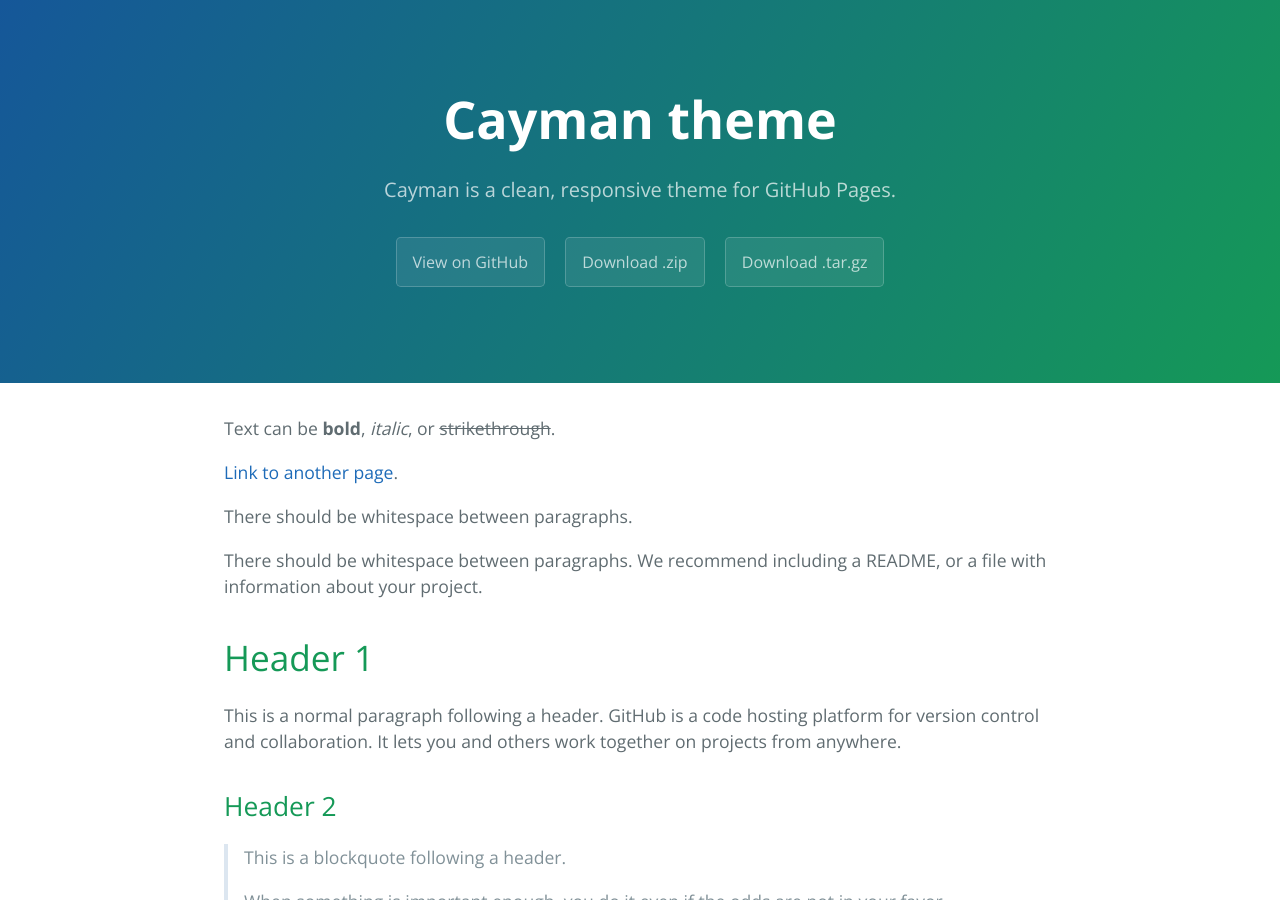
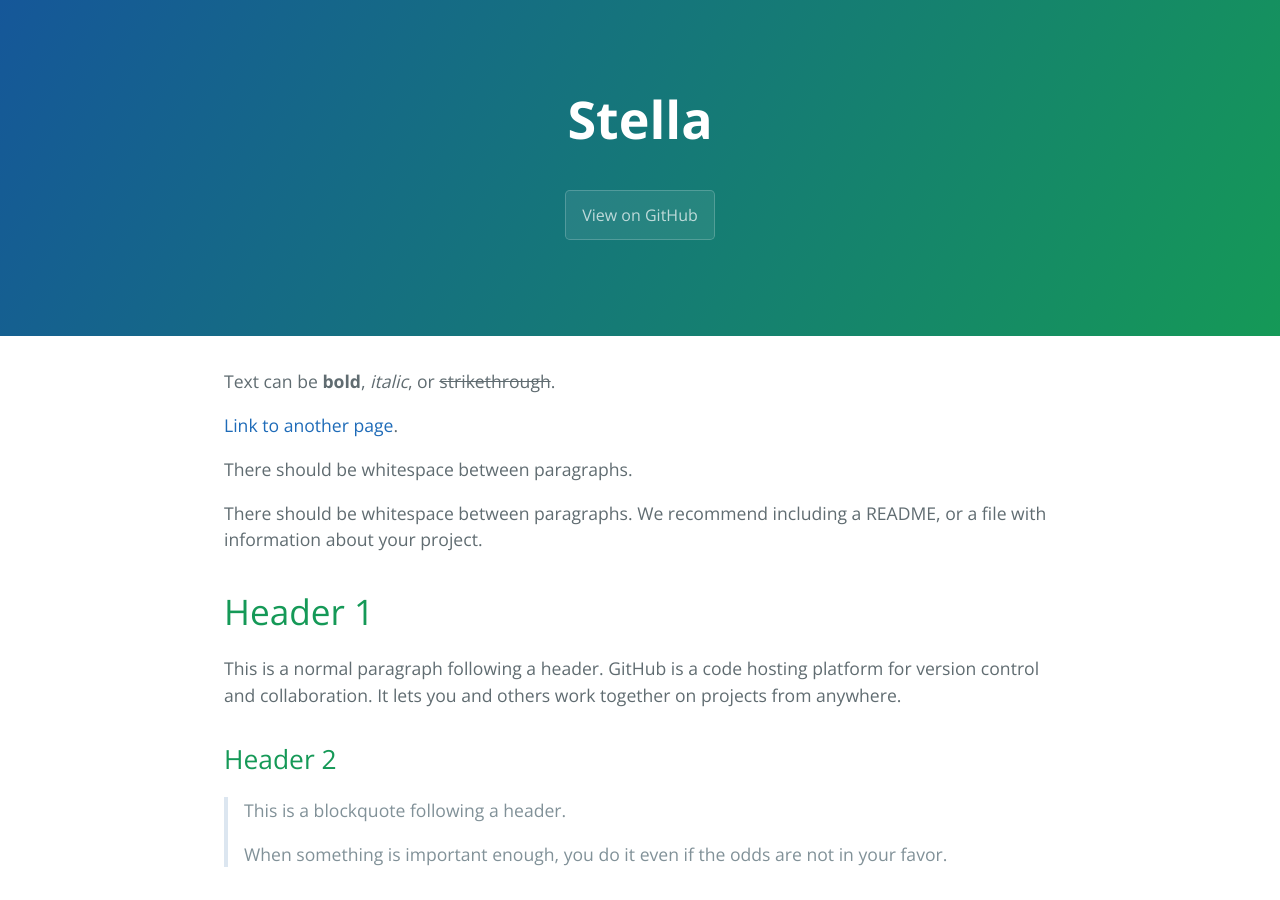
Before and after one commit to jonasmacedo42/stella, a Jekyll site: the page built from index.md, in a window 1280 px wide and 900 px high. Built offline with Jekyll 4.4.1, drawn with Linux system fonts in a browser that asks for light colours; the repository's description, which GitHub fills in, is left out.

Commit message:
🔄 UPDATE: Testes com o tema 'Cayman'.

```diff
--- a/_config.yml
+++ b/_config.yml
@@ -1,5 +1,5 @@
-title: Cayman theme
-description: Cayman is a clean, responsive theme for GitHub Pages.
-show_downloads: true
+title: Stella
+description:
+show_downloads: false
 google_analytics:
 theme: jekyll-theme-cayman
```
